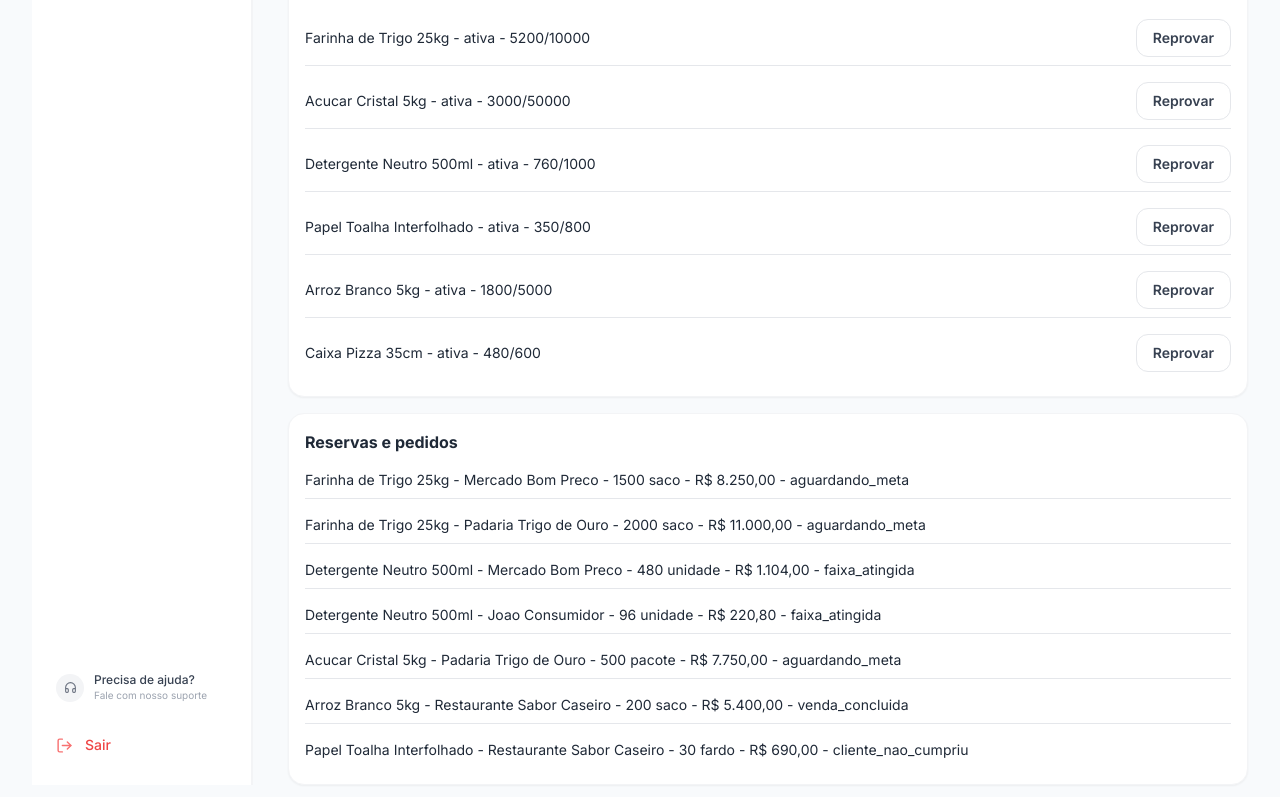
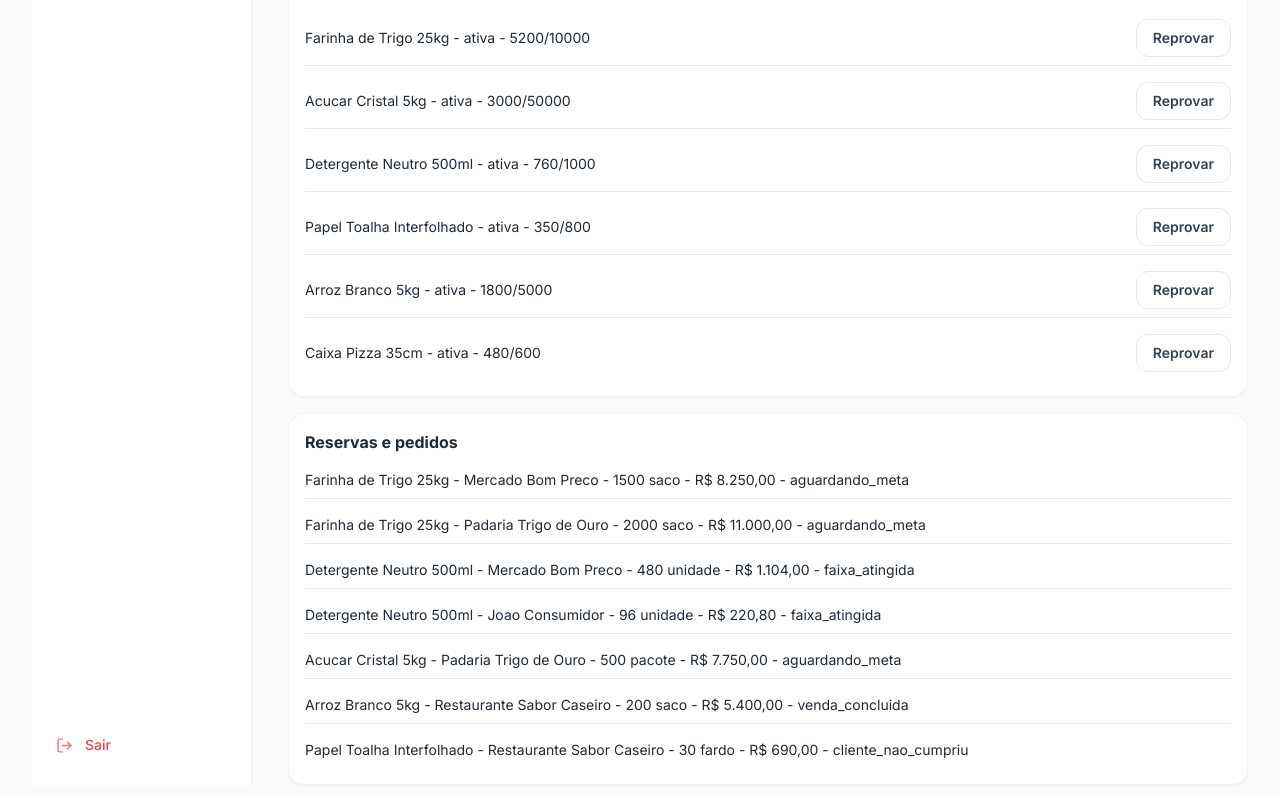
Before and after one commit to zup-negocios/app, a React (Vite) app: page /admin in a window 1280 px wide. Shown: the part 1026-1823 px from the top of the page. Built offline with nearby package versions, Linux system fonts and the light colour scheme.

Commit message:
Remove duplicate help item from sidebar - use Support menu instead

```diff
--- a/src/components/Sidebar.tsx
+++ b/src/components/Sidebar.tsx
@@ -107,16 +107,6 @@ export function Sidebar({ role }: { role: Role }) {
           </div>
         )}
 
-        <div className="flex items-center gap-2.5 px-3 py-2.5 rounded-xl hover:bg-gray-50 cursor-pointer transition-colors">
-          <div className="w-7 h-7 rounded-full bg-gray-100 flex items-center justify-center flex-shrink-0">
-            <Headphones size={13} className="text-gray-500" />
-          </div>
-          <div className="min-w-0">
-            <p className="text-xs font-medium text-gray-700 truncate">Precisa de ajuda?</p>
-            <p className="text-[10px] text-gray-400 truncate">Fale com nosso suporte</p>
-          </div>
-        </div>
-
         <button
           onClick={() => { logout(); navigate("/"); }}
           className="flex items-center gap-3 w-full px-3 py-2.5 rounded-xl text-sm font-medium text-red-500 hover:bg-red-50 transition-colors"
```
Also changed, not shown: 1 other file (tests, documents, lock files or other folders).
